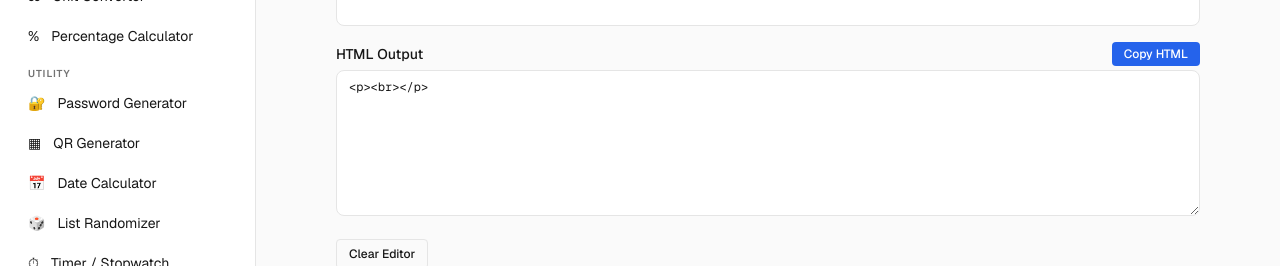
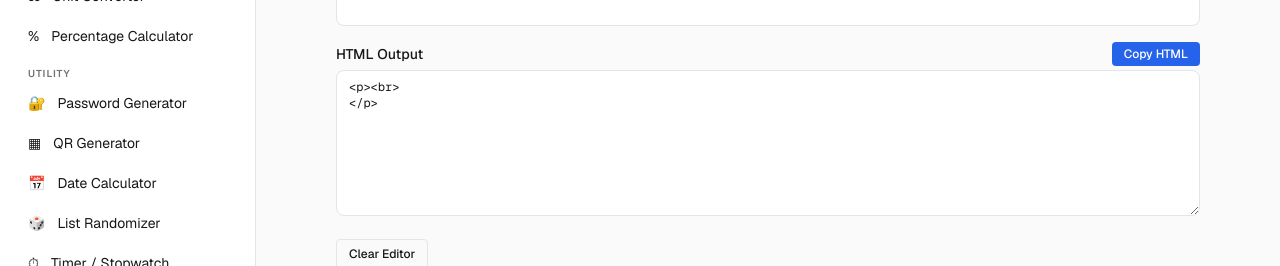
Before and after one commit to azwarxanas/tools, a Next.js app: page /wysiwyg-editor in a window 1280 px wide. Shown: the part 452-718 px from the top of the page. Built offline with nearby package versions, Linux system fonts and the light colour scheme.

Commit message:
WYSIWYG: pretty-print HTML with newlines between block tags

```diff
--- a/app/wysiwyg-editor/page.tsx
+++ b/app/wysiwyg-editor/page.tsx
@@ -37,18 +37,21 @@ export default function WysiwygEditorPage() {
     setMounted(true);
     if (editorRef.current && !editorRef.current.innerHTML.trim()) {
       editorRef.current.innerHTML = "<p><br></p>";
-      setHtml("<p><br></p>");
+      setHtml(pretty("<p><br></p>"));
     }
   }, []);
 
   const clean = (h: string) => h.replace(/<div>/gi, "<p>").replace(/<\/div>/gi, "</p>");
+
+  const pretty = (h: string) =>
+    h.replace(/(<\/?(?:p|h[1-6]|li|ul|ol|blockquote|pre|div|table|tr|td|th)[^>]*>)/gi, "\n$1").trim();
 
   const exec = useCallback((cmd: string, val?: string) => {
     document.execCommand(cmd, false, val);
     if (editorRef.current) {
       const h = clean(editorRef.current.innerHTML);
       editorRef.current.innerHTML = h;
-      setHtml(h);
+      setHtml(pretty(h));
     }
   }, []);
 
@@ -56,7 +59,7 @@ export default function WysiwygEditorPage() {
     if (editorRef.current) {
       const h = clean(editorRef.current.innerHTML);
       if (h !== editorRef.current.innerHTML) editorRef.current.innerHTML = h;
-      setHtml(h);
+      setHtml(pretty(h));
     }
   };
 
@@ -176,7 +179,7 @@ export default function WysiwygEditorPage() {
         </div>
 
         {/* Clear button */}
-        <button onClick={() => { if (editorRef.current) { editorRef.current.innerHTML = "<p><br></p>"; setHtml("<p><br></p>"); } }}
+        <button onClick={() => { if (editorRef.current) { editorRef.current.innerHTML = "<p><br></p>"; setHtml(pretty("<p><br></p>")); } }}
           className="text-xs px-3 py-1.5 rounded font-medium transition-colors"
           style={{ border: "1px solid var(--border)" }}>
           Clear Editor
```
